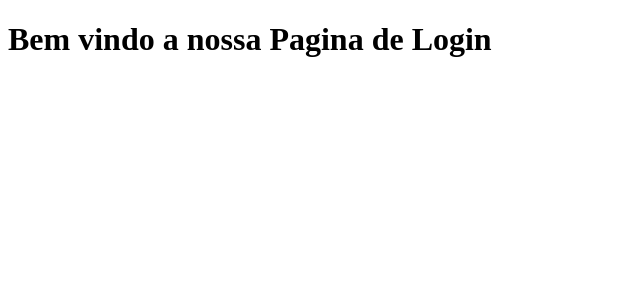
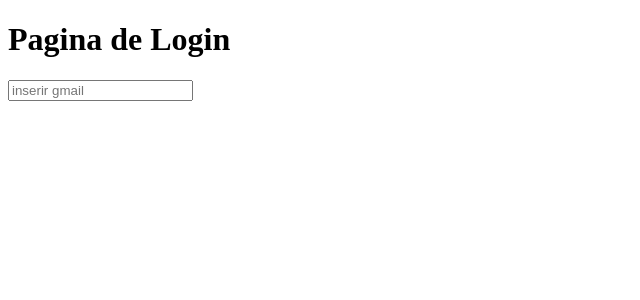
Before and after one commit to Andrescimentoo/react_LoginPage, a React (Vite) app in the folder login-page/: page / in a window 1280 px wide. Shown: the top 300 px of the page, without its empty margins (0-640 px from the left). Built offline with nearby package versions, Linux system fonts and the light colour scheme.

Commit message:
feat: criando pasta components para armazenar nossos 2 arquivos de estilizacao

```diff
--- a/login-page/src/App.jsx
+++ b/login-page/src/App.jsx
@@ -5,12 +5,14 @@ function App() {
 
 
   return (
+   <div class="app">
+      <h1>Pagina de Login</h1>
     <div>
-       <h1>Bem vindo a nossa Pagina de Login</h1>
+      <input type="email" placeholder='inserir gmail' />
     </div>
+   </div>
+
   )
-
-
-}
+ }
 
 export default App
```
Also changed, not shown: login-page/components/login.css (added), login-page/components/login.jsx (added).
